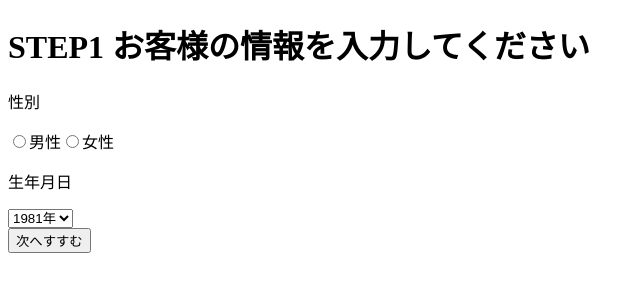
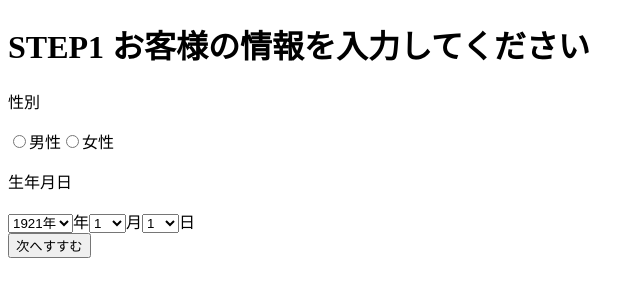
Before and after one commit to osato-pg/vue-project-helloworld, a Vue app: page / in a window 1280 px wide. Shown: the top 300 px of the page, without its empty margins (0-644 px from the left). Built offline with nearby package versions, Linux system fonts and the light colour scheme.

Commit message:
fix birthday format

```diff
--- a/src/components/CostomerInfo.vue
+++ b/src/components/CostomerInfo.vue
@@ -10,9 +10,20 @@
     <label for="women">女性</label>
     <p>生年月日</p>
 
-    <select v-model="selected">
+    <select>
       <option v-for="(year, index) in list" :key="index" :value="year">{{ year }}年</option>
     </select>
+    <span>年</span>
+    <select v-model="selectedMonth">
+      <option v-for="(month,index) in 12" :key="index" :value="month">{{month}}</option>
+    </select>
+    <span>月</span>
+    <select v-model="selectedDay">
+      <option v-for="(day,index) in 31" :key="index" :value="day">{{day}}</option>
+    </select>
+    <span>日</span>
+
+
 
   </div>
 </template>
@@ -22,9 +33,10 @@ export default {
   data() {
     return {
       gender: "",
-      selected: null,
       list: [],
       num: 100,
+      selectedMonth:'1',
+      selectedDay: '1',
     };
   },
   created() {
@@ -32,7 +44,6 @@ export default {
     for (let i = 0; i < this.num; i++) {
       this.list.unshift(year - i)
   }
-  this.selected = this.list[this.list.length * 0.6]
   }
 }
 </script>
```
